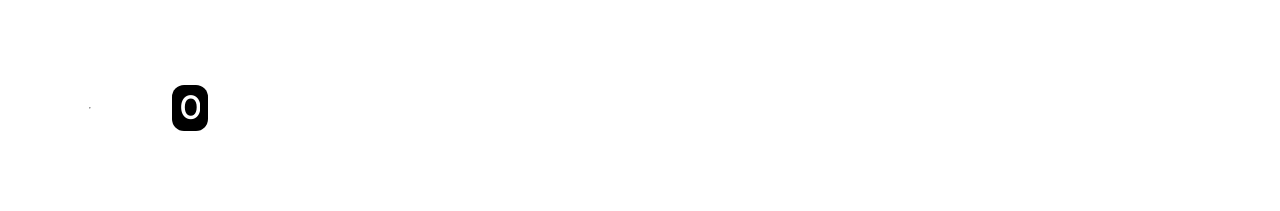
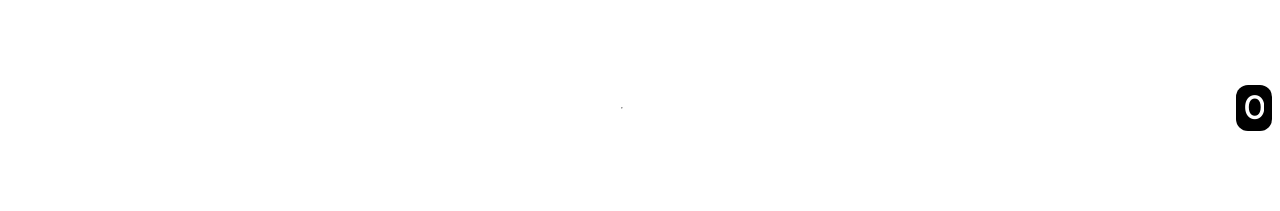
Before and after one commit to Talhoid-Coder/Talhoid-Coder.github.io, a plain HTML site: page postcount/index.html in a window 1280 px wide. Drawn offline with Linux system fonts and the light colour scheme.

Commit message:
Update index.html

```diff
--- a/postcount/index.html
+++ b/postcount/index.html
@@ -18,8 +18,7 @@ body {
 	justify-content: center;
 	align-items: center;
 	height: 200px;
-	float: left;
-	width: 200px;
+	float: center;
 }
 
 </style>
```
